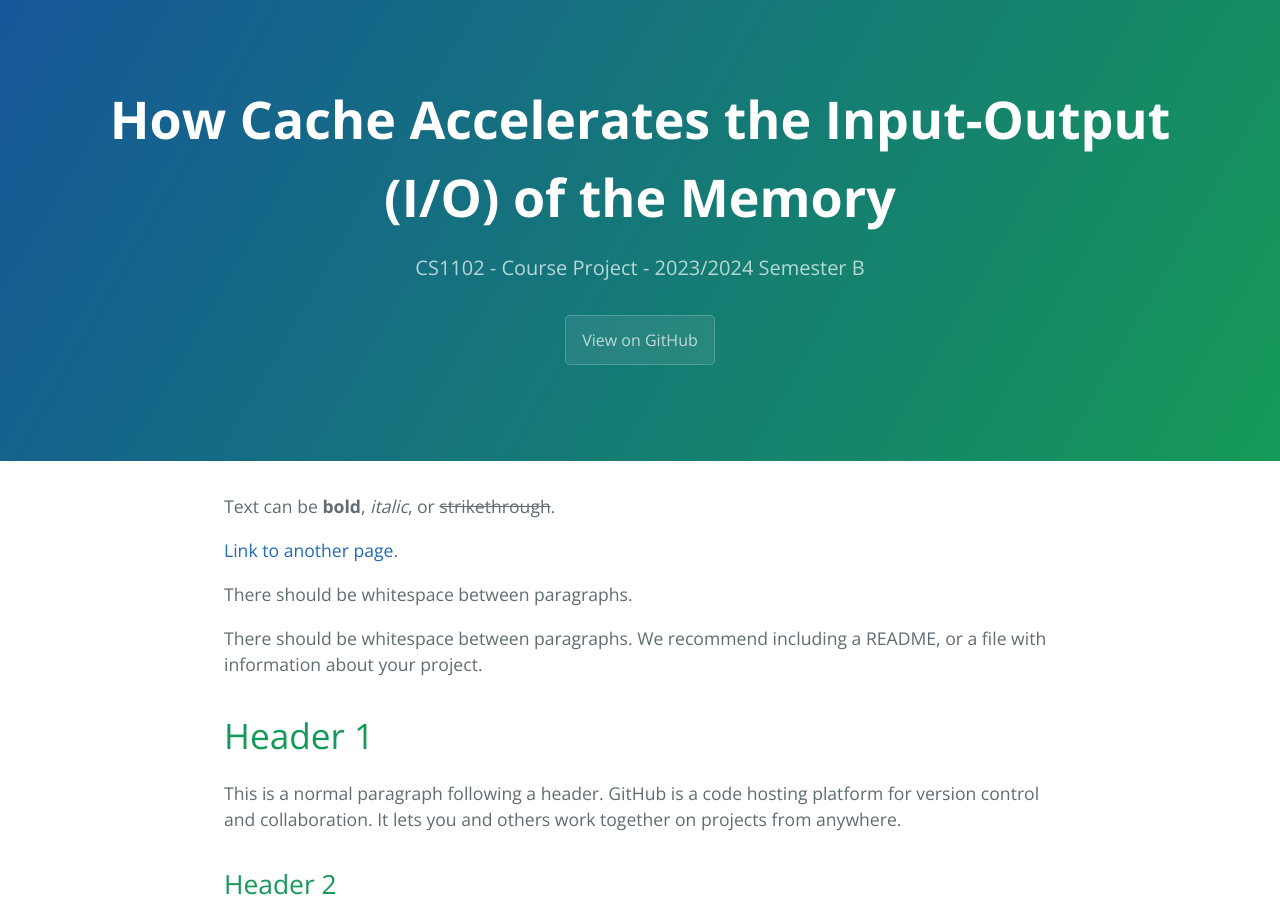
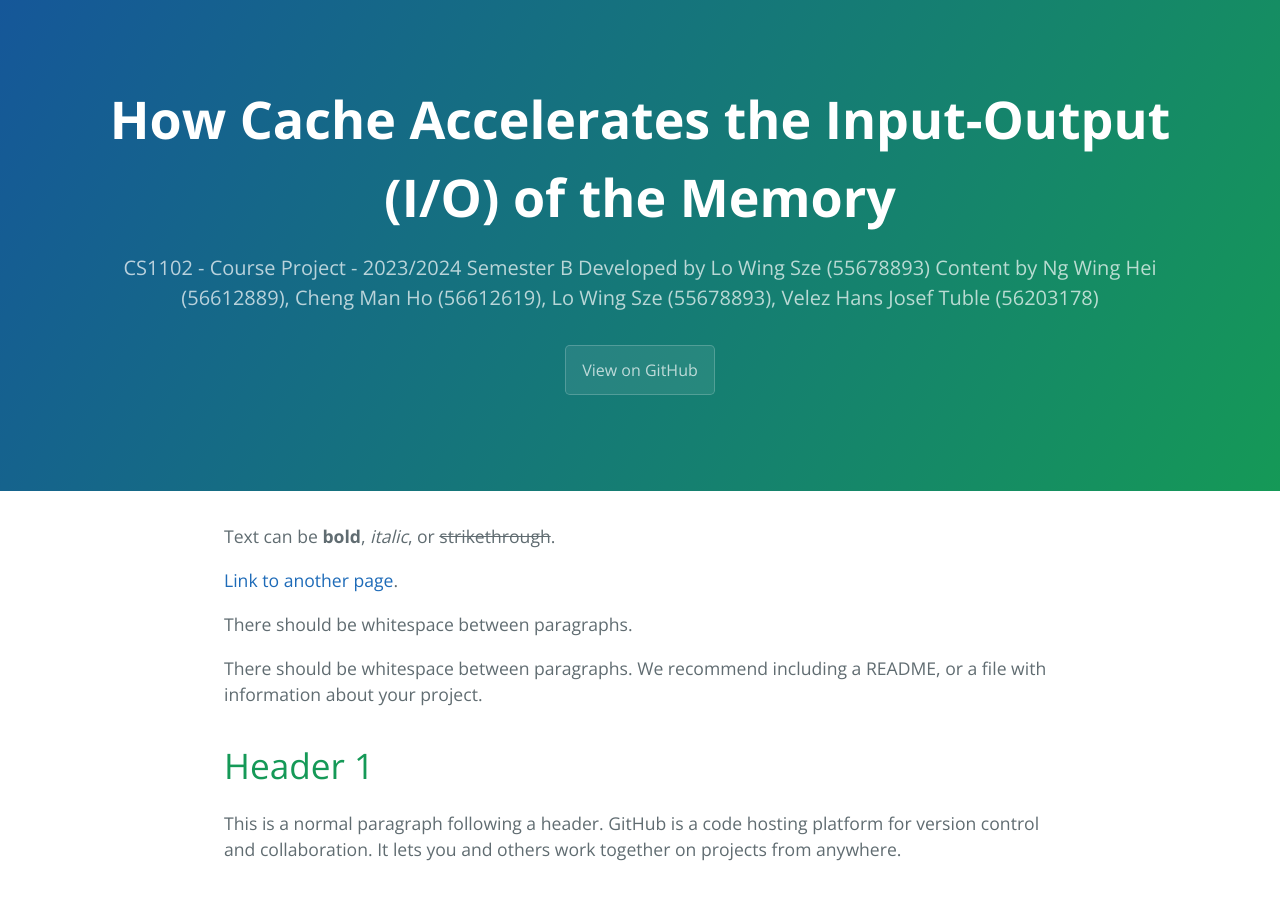
Before and after one commit to CS1102proj-Cache/CS1102, a Jekyll site: the page built from index.md, in a window 1280 px wide and 900 px high. Built offline with Jekyll 4.4.1, drawn with Linux system fonts in a browser that asks for light colours; some of the changed lines change nothing that is shown.

Commit message:
Update _config.yml
Signed-off-by: CS1102proj-Cache <164032449+CS1102proj-Cache@users.noreply.github.com>

```diff
--- a/_config.yml
+++ b/_config.yml
@@ -1,7 +1,8 @@
-title: How Cache Accelerates the Input-Output (I/O) of the Memory
-description: CS1102 - Course Project - 2023/2024 Semester B
-author: Developed by Lo Wing Sze (55678893)
-content_by: Content by Ng Wing Hei (56612889), Cheng Man Ho (56612619), Lo Wing Sze (55678893), Velez Hans Josef Tuble (56203178)
+title: "How Cache Accelerates the Input-Output (I/O) of the Memory"
+description: |
+  CS1102 - Course Project - 2023/2024 Semester B
+  Developed by Lo Wing Sze (55678893)
+  Content by Ng Wing Hei (56612889), Cheng Man Ho (56612619), Lo Wing Sze (55678893), Velez Hans Josef Tuble (56203178)
 show_downloads: false
 google_analytics:
 theme: jekyll-theme-cayman
```
